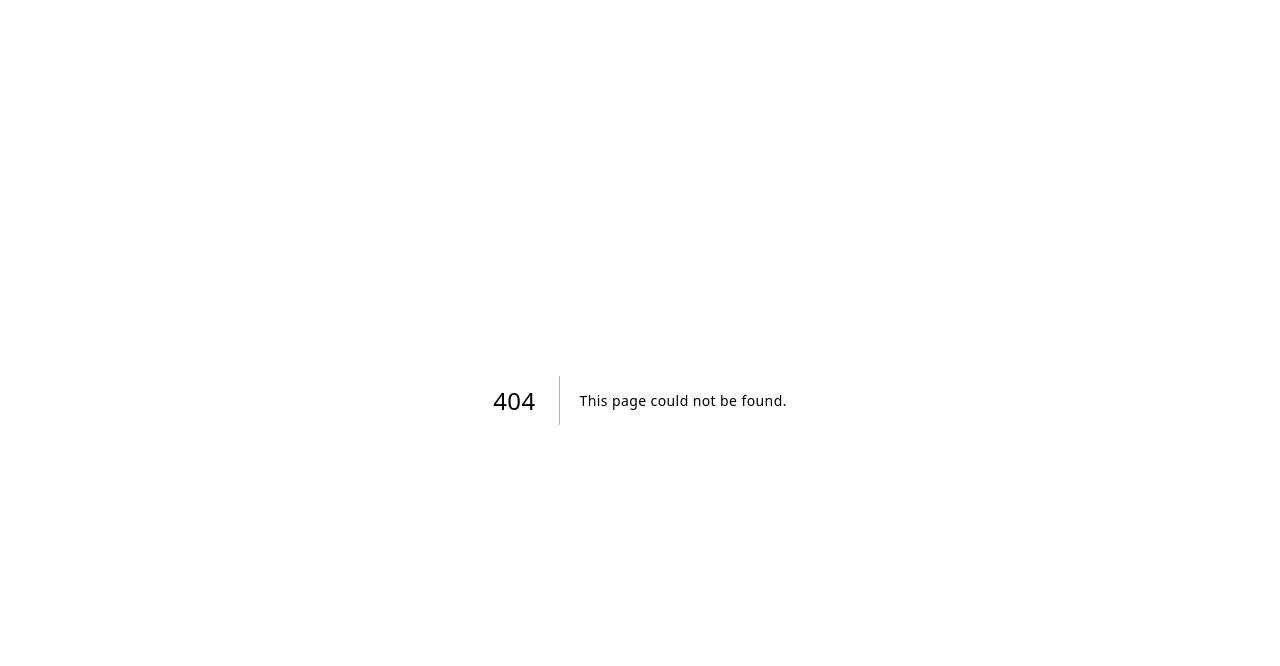
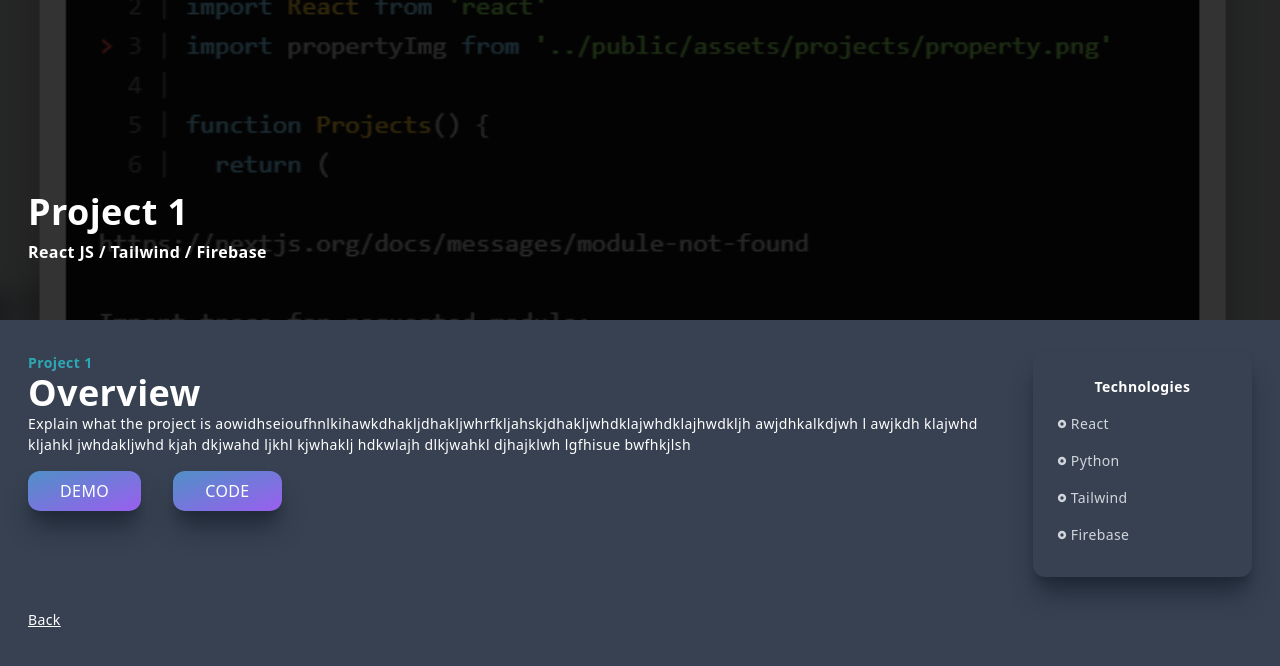
Before and after one commit to m0hue/portfolio-23, a Next.js app: page /project1 in a window 1280 px wide. Before the commit this address had no page. Shown: the top 666 px of the page. Built offline with nearby package versions, Linux system fonts and the light colour scheme.

Commit message:
Created project page

```diff
--- /dev/null
+++ b/pages/project1.jsx
@@ -0,0 +1,55 @@
+import Image from "next/image";
+import React from "react";
+import projectImg from "../public/assets/projects/1.png";
+import {RiRadioButtonFill} from 'react-icons/ri'
+import Link from "next/link";
+
+function project1() {
+  return (
+    <div className="w-full">
+      <div className="w-screen h-[30vh] lg:h-[40vh] relative">
+        <div className="absolute top-0 left-0 w-full h-[30vh] lg:h-[40vh] bg-black/80 z-10" />
+        <Image
+          className="absolute z-1"
+          layout="fill"
+          objectFit="cover"
+          src={projectImg}
+          alt="/"
+        />
+        <div className="absolute top-[70%] max-w-[1240px] w-full left-[50%] right-[50%] translate-x-[-50%] translate-y-[-50%] z-10 p-2">
+          <h2 className="py-2">Project 1</h2>
+          <h3>React JS / Tailwind / Firebase</h3>
+        </div>
+      </div>
+      <div>
+        <div className="max-w-[1240px] mx-auto p-2 grid md:grid-cols-5 gap-8 pt-8">
+            <div className="col-span-4">
+                <p className="gradient-1-text">Project 1</p>
+                <h2>Overview</h2>
+                <p>
+                    Explain what the project is aowidhseioufhnlkihawkdhakljdhakljwhrfkljahskjdhakljwhdklajwhdklajhwdkljh awjdhkalkdjwh l awjkdh klajwhd kljahkl jwhdakljwhd kjah dkjwahd ljkhl kjwhaklj hdkwlajh dlkjwahkl djhajklwh lgfhisue bwfhkjlsh
+                </p>
+                <button className="px-8 py-2 mt-4 mr-8 hover:scale-105 ease-in duration-300">Demo</button>
+                <button className="px-8 py-2 mt-4 mr-8 hover:scale-105 ease-in duration-300">Code</button>
+            </div>
+            <div className="col-span-4 md:col-span-1 shadow-xl shadow-gray-800 rounded-xl p-4">
+                <div className="p-2">
+                    <p className="text-center font-bold pb-2">Technologies</p>
+                    <div className="grid grid-cols-4 md:grid-cols-1">
+                        <p className="text-gray-300 py-2 flex items-center"><RiRadioButtonFill className="pr-1" />React</p>
+                        <p className="text-gray-300 py-2 flex items-center"><RiRadioButtonFill className="pr-1" />Python</p>
+                        <p className="text-gray-300 py-2 flex items-center"><RiRadioButtonFill className="pr-1" />Tailwind</p>
+                        <p className="text-gray-300 py-2 flex items-center"><RiRadioButtonFill className="pr-1" />Firebase</p>
+                    </div>
+                </div>
+            </div>
+            <Link href='/#projects'>
+                <p className="underline cursor-pointer hover:gradient-1-text ease-in duration-300">Back</p>
+            </Link>
+        </div>
+      </div>
+    </div>
+  );
+}
+
+export default project1;
```
